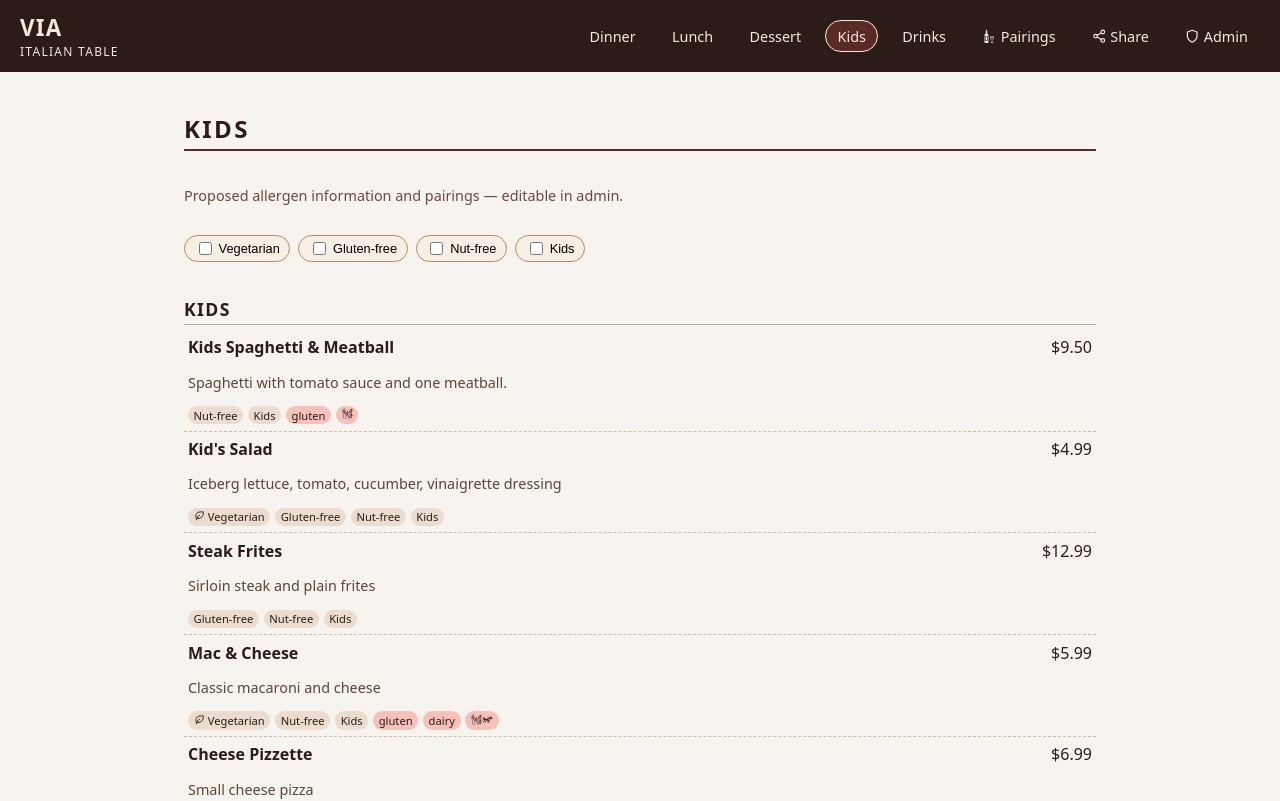
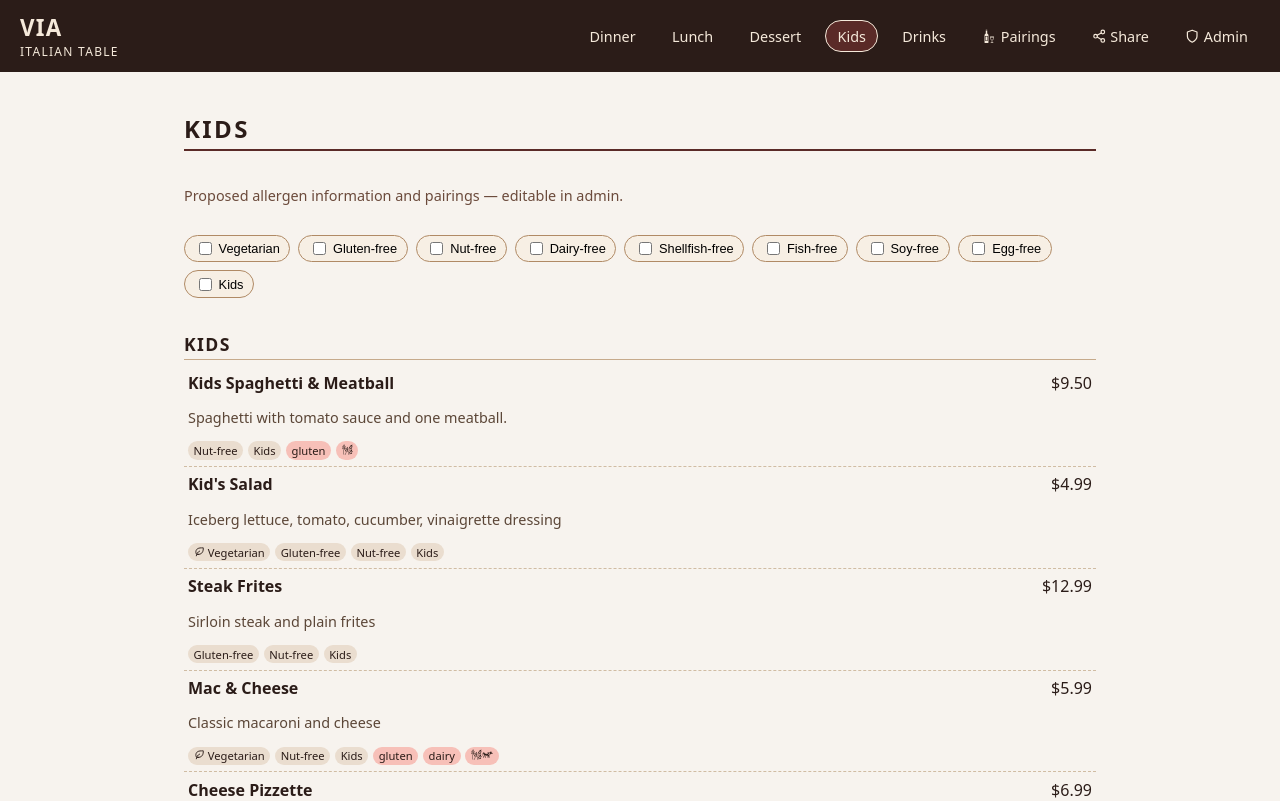
Before and after one commit to CptNope/Via-Menu-Guide, a React (Create React App) app: page /Via-Menu-Guide/kids in a window 1280 px wide. Shown: the top 801 px of the page. Built offline with nearby package versions, Linux system fonts and the light colour scheme.

Commit message:
feat: add dairy, shellfish, fish, soy, and egg allergen filters

```diff
--- a/src/components/FilterBar.jsx
+++ b/src/components/FilterBar.jsx
@@ -34,6 +34,46 @@ function FilterBar({ filters, onChange }) {
       <button
         type="button"
         className="filter-pill"
+        onClick={() => handleToggle("dairyFree")}
+      >
+        <input type="checkbox" readOnly checked={filters.dairyFree} />
+        <span>Dairy-free</span>
+      </button>
+      <button
+        type="button"
+        className="filter-pill"
+        onClick={() => handleToggle("shellfishFree")}
+      >
+        <input type="checkbox" readOnly checked={filters.shellfishFree} />
+        <span>Shellfish-free</span>
+      </button>
+      <button
+        type="button"
+        className="filter-pill"
+        onClick={() => handleToggle("fishFree")}
+      >
+        <input type="checkbox" readOnly checked={filters.fishFree} />
+        <span>Fish-free</span>
+      </button>
+      <button
+        type="button"
+        className="filter-pill"
+        onClick={() => handleToggle("soyFree")}
+      >
+        <input type="checkbox" readOnly checked={filters.soyFree} />
+        <span>Soy-free</span>
+      </button>
+      <button
+        type="button"
+        className="filter-pill"
+        onClick={() => handleToggle("eggFree")}
+      >
+        <input type="checkbox" readOnly checked={filters.eggFree} />
+        <span>Egg-free</span>
+      </button>
+      <button
+        type="button"
+        className="filter-pill"
         onClick={() => handleToggle("kids")}
       >
         <input type="checkbox" readOnly checked={filters.kids} />
--- a/src/components/MenuPage.jsx
+++ b/src/components/MenuPage.jsx
@@ -17,6 +17,11 @@ function MenuPage({ title, data }) {
     vegetarian: false,
     glutenFree: false,
     nutFree: false,
+    dairyFree: false,
+    shellfishFree: false,
+    fishFree: false,
+    soyFree: false,
+    eggFree: false,
     kids: false,
   });
 
@@ -25,6 +30,11 @@ function MenuPage({ title, data }) {
       if (filters.vegetarian && !item.vegetarian) return false;
       if (filters.glutenFree && !item.glutenFree) return false;
       if (filters.nutFree && !item.nutFree) return false;
+      if (filters.dairyFree && item.allergens?.includes("dairy")) return false;
+      if (filters.shellfishFree && item.allergens?.includes("shellfish")) return false;
+      if (filters.fishFree && item.allergens?.includes("fish")) return false;
+      if (filters.soyFree && item.allergens?.includes("soy")) return false;
+      if (filters.eggFree && item.allergens?.includes("eggs")) return false;
       if (filters.kids && !item.kids) return false;
       return true;
     });
```
